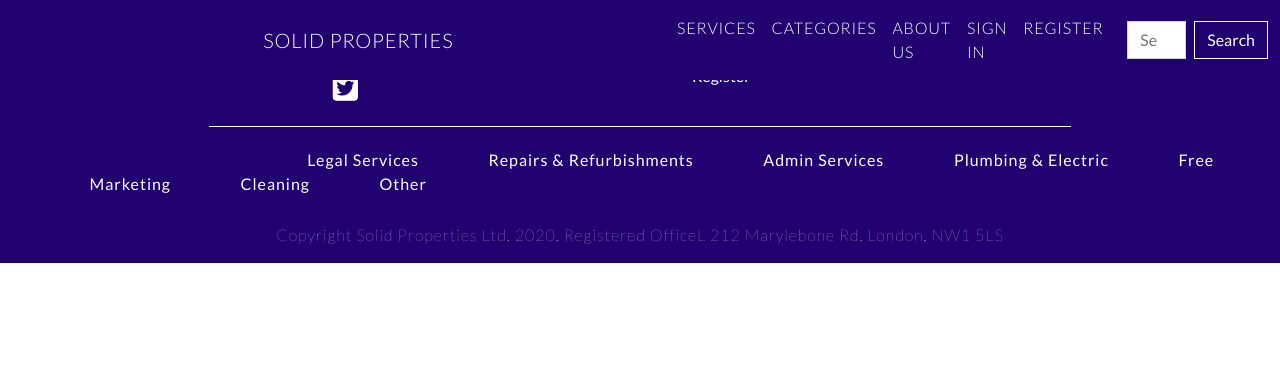
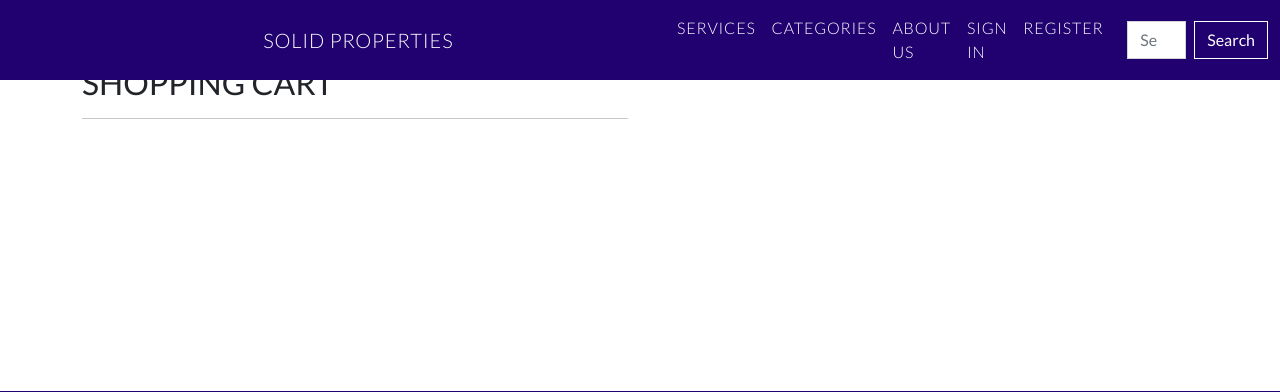
Before and after one commit to Astig-1982/Solid-Properties-Project, a Django app: page /cart/ in a window 1280 px wide. Shown: the top 392 px of the page. Run offline with Django 3.2, Linux system fonts and the light colour scheme; some libraries are stand-ins or nearby versions.

Commit message:
Created 'add_to_cart' view and created form for adding the service to the cart

```diff
--- a/cart/templates/cart/cart.html
+++ b/cart/templates/cart/cart.html
@@ -3,13 +3,22 @@
 
 {% block content %}
 
+<div class="container cart-container">
+    <div class="row">
+        <div class="col-12 col-md-6">
+            <h2 class="text-uppercase">shopping cart</h2>
+            <hr>
+        </div>
+    </div>
+</div>
+
+{% endblock %}
 
 {% block postloadjs %}
 <script type="text/javascript">
-$(document).ready(function(){
-    $('.navbar').css('background-color', 'rgb(33,0,112)')
-});
+    $(document).ready(function () {
+        $('.navbar').css('background-color', 'rgb(33,0,112)')
+        $('.cart-container').addClass('cart-bottom')
+    });
 </script>
 {% endblock %}
-
-{% endblock %}
--- a/cart/urls.py
+++ b/cart/urls.py
@@ -3,4 +3,5 @@ from . import views
 
 urlpatterns = [
     path('', views.view_cart, name='cart'),
+    path('add_to_cart/<service_id>', views.add_to_cart, name='add_to_cart'),
 ]
--- a/cart/views.py
+++ b/cart/views.py
@@ -1,4 +1,5 @@
-from django.shortcuts import render
+from django.shortcuts import render, get_object_or_404, redirect
+from services.models import Services
 
 # Create your views here.
 
@@ -8,3 +9,22 @@ def view_cart(request):
     context = {}
 
     return render(request, 'cart/cart.html', context)
+
+
+def add_to_cart(request, service_id):
+
+    service = get_object_or_404(Services, pk=service_id)
+    redirect_url = request.POST.get('redirect_url')
+
+    if service.price_variation:
+        no_of_bedrooms = int(request.POST.get('no_of_bedrooms'))
+    else:
+        no_of_bedrooms = 1
+
+    cart = request.session.get('cart', {})
+
+    cart[service_id] = no_of_bedrooms
+    request.session['cart'] = cart
+    print(request.session['cart'])
+
+    return redirect(redirect_url)
--- a/static/css/base.css
+++ b/static/css/base.css
@@ -274,3 +274,13 @@ body {
 #property-form {
     margin-top: 280px;
 }
+
+/* --------------------------------------------------- cart page starts here -------------------------------------------------- */
+
+.cart-container {
+    margin-top: 5%;
+}
+
+.cart-bottom {
+    margin-bottom: 20%;
+}
```
Also changed, not shown: services/templates/services/detailed_service.html (+28 -15 lines), cart/context.py (added).
